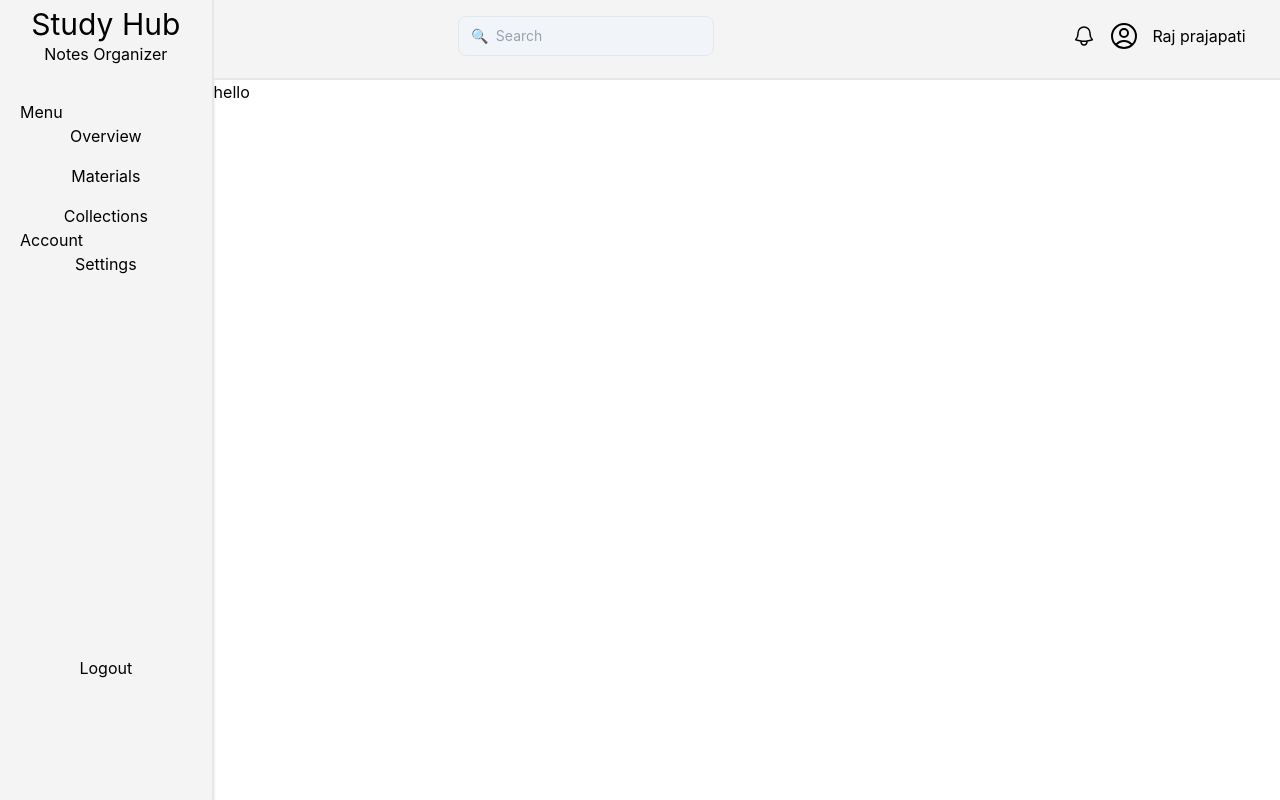
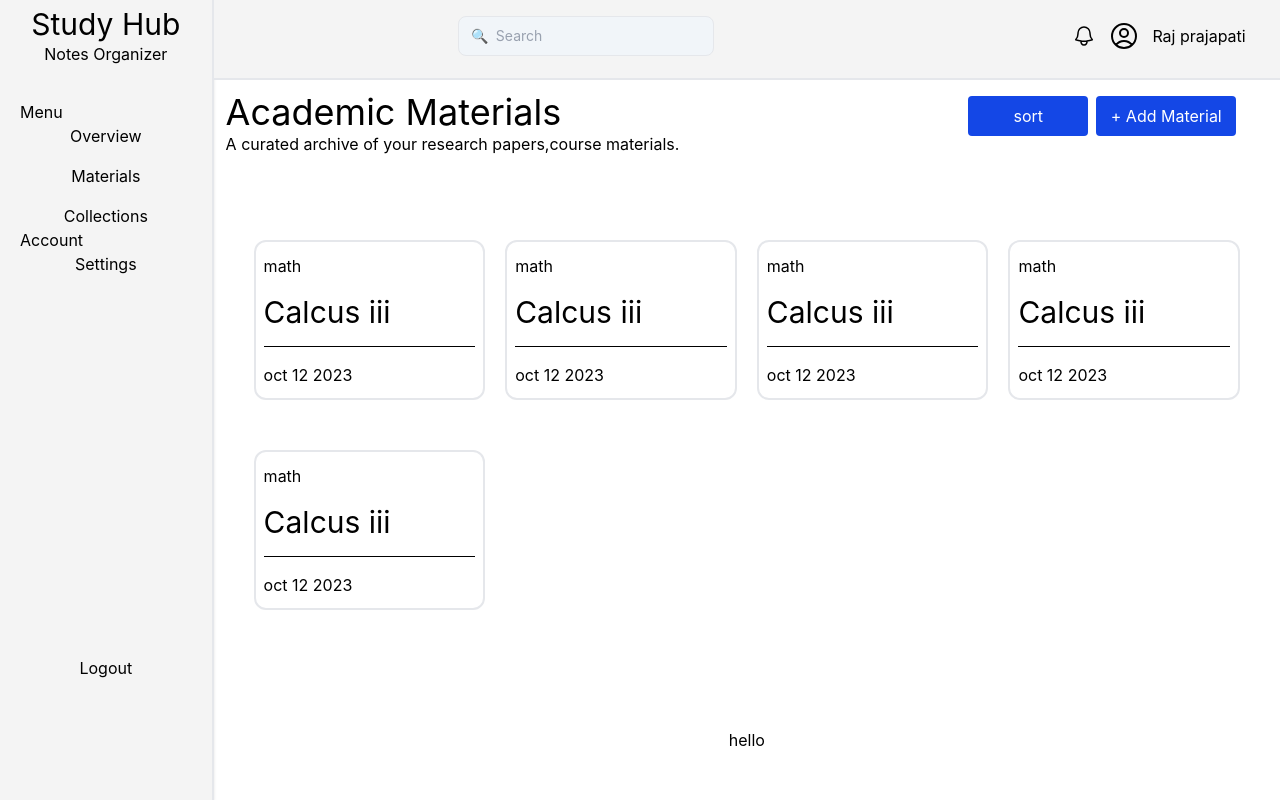
Before and after one commit to Raj-Praj/Study-Hub-App, a React (Vite) app: page /home/materials in a window 1280 px wide. Built offline with nearby package versions, Linux system fonts and the light colour scheme.

Commit message:
materials page is made using reusable components

```diff
--- /dev/null
+++ b/src/components/materials/MaterialsCard.tsx
@@ -0,0 +1,16 @@
+export type MaterialsCardProps={
+    category:string,
+    title:string,
+    uploadDate:string
+}
+export default function MaterialsCard({category,title,uploadDate}:Readonly<MaterialsCardProps>){
+    return(<>
+    <div className="flex flex-col justify-center gap-4 p-2 h-40 bg-white border-2 border-[#E5E7EB]   rounded-xl transition-transform duration-300 hover:scale-105 cursor-pointer">
+
+        <span className="text-md">{category}</span>
+        <h1 className="text-3xl">{title}</h1>
+        <hr />
+        <span>{uploadDate}</span>
+    </div>
+    </>)
+}
--- /dev/null
+++ b/src/components/materials/MaterialsHeader.tsx
@@ -0,0 +1,14 @@
+export default function MaterialsHeader(){
+    return(
+    <>
+    <div className="w-2/3  p-3">
+        <h1 className="text-bold text-4xl ">Academic Materials</h1>
+        <p>A curated archive of your research papers,course materials.</p>
+    </div>
+        <div className="w-1/3 flex gap-2 p-4 justify-center">
+            <button className="p-2 text-white bg-blue-700 rounded h-10 w-30">sort</button>
+            <button className="p-2 text-white bg-blue-700 rounded h-10 w-35">+ Add Material</button>
+        </div>
+    </>
+    )
+}
--- a/src/pages/Materials.tsx
+++ b/src/pages/Materials.tsx
@@ -1,7 +1,25 @@
+import MaterialsCard from "../components/materials/MaterialsCard";
+import MaterialsHeader from "../components/materials/MaterialsHeader";
+
 export default function MaterialsContent(){
     return(<>
-    <section>
-        hello
+    <section className="h-full w-full">
+        <section className="flex justify-between h-1/6 w-full">
+            <MaterialsHeader/>
+        </section>
+
+        <section className=" grid grid-cols-4 gap-5 p-10 h-4/6  w-ful">
+            <MaterialsCard category="math" title="Calcus iii" uploadDate="oct 12 2023"/>
+            <MaterialsCard category="math" title="Calcus iii" uploadDate="oct 12 2023"/>
+            <MaterialsCard category="math" title="Calcus iii" uploadDate="oct 12 2023"/>
+            <MaterialsCard category="math" title="Calcus iii" uploadDate="oct 12 2023"/>
+            <MaterialsCard category="math" title="Calcus iii" uploadDate="oct 12 2023"/>
+
+        </section>
+
+        <section className="h-1/6 flex items-center justify-center">hello</section>
+
+
     </section>
     </>)
 }
```
